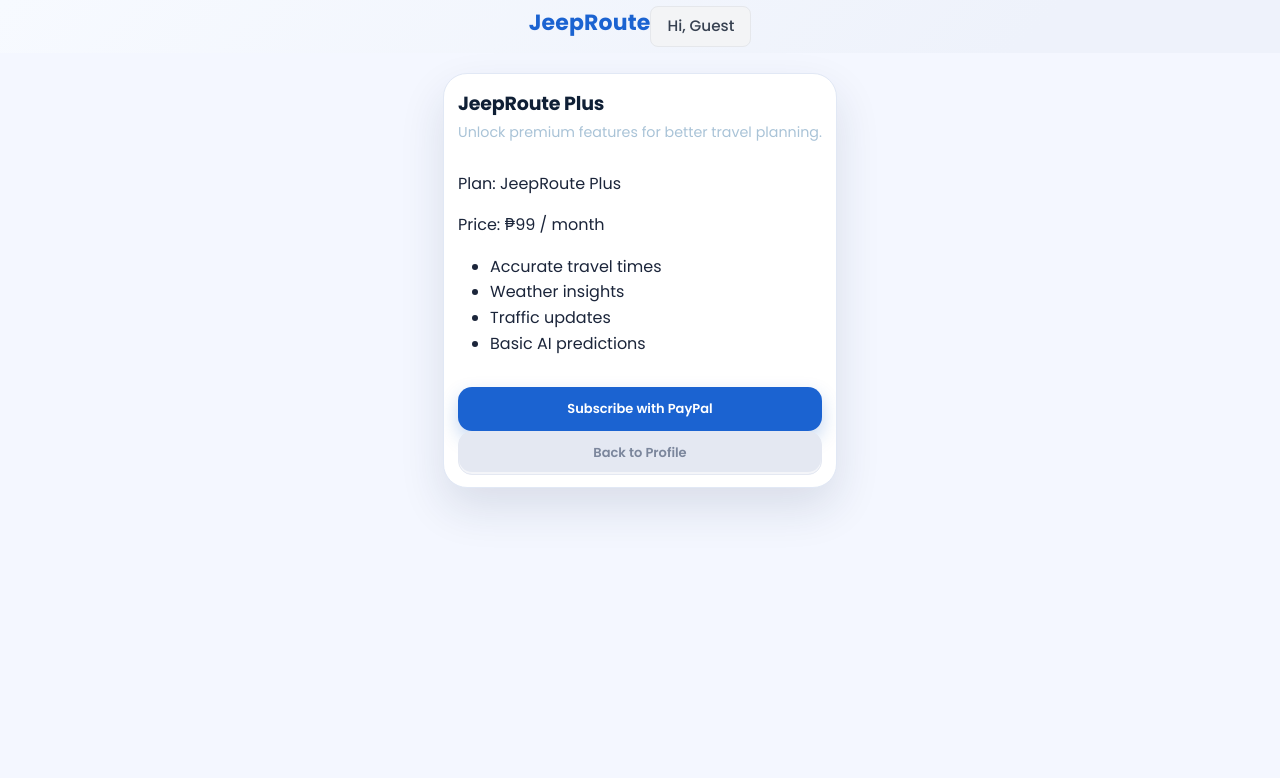
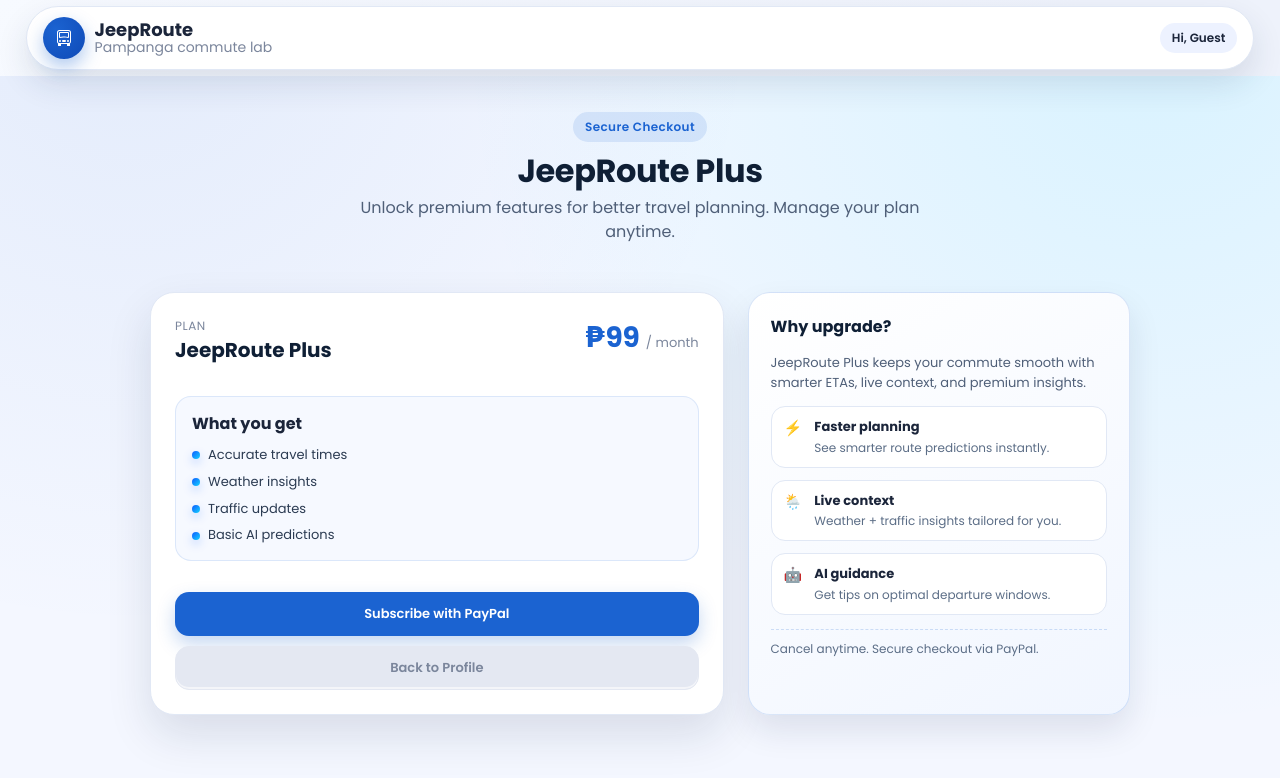
Before and after one commit to Japuri/frontend-commuter, a React (Create React App) app: page /payment in a window 1280 px wide. Shown: the top 778 px of the page. Built offline with nearby package versions, Linux system fonts and the light colour scheme; no server answers.

Commit message:
Added Styles for PaymentScreen

```diff
--- a/src/App.css
+++ b/src/App.css
@@ -2272,6 +2272,218 @@
   width: 100%;
 }
 
+.payment-page {
+  background: radial-gradient(circle at 10% 0%, rgba(27, 99, 209, 0.08), transparent 45%),
+    radial-gradient(circle at 90% 5%, rgba(18, 211, 255, 0.12), transparent 50%),
+    var(--bg);
+}
+
+.payment-hero {
+  padding: clamp(20px, 4vw, 36px) clamp(16px, 4vw, 32px) 0;
+  text-align: center;
+}
+
+.payment-hero__badge {
+  display: inline-flex;
+  align-items: center;
+  gap: 6px;
+  padding: 6px 12px;
+  border-radius: 999px;
+  background: rgba(27, 99, 209, 0.12);
+  color: var(--brand);
+  font-weight: 600;
+  font-size: 12px;
+  letter-spacing: 0.4px;
+}
+
+.payment-hero__title {
+  margin: 10px 0 6px;
+  font-size: clamp(22px, 4vw, 32px);
+  font-weight: 800;
+  color: #0f1f35;
+  letter-spacing: -0.4px;
+}
+
+.payment-hero__copy {
+  margin: 0 auto;
+  max-width: 620px;
+  color: #4f5f78;
+  font-size: clamp(14px, 2vw, 16px);
+}
+
+.payment-shell {
+  display: grid;
+  grid-template-columns: minmax(0, 1.2fr) minmax(0, 0.8fr);
+  gap: clamp(16px, 3vw, 24px);
+  width: min(980px, 100%);
+  margin: 0 auto;
+  padding: clamp(16px, 4vw, 28px) 0 clamp(24px, 5vw, 40px);
+}
+
+.payment-card {
+  background: #ffffff;
+  border-radius: 24px;
+  padding: clamp(18px, 3vw, 24px);
+  border: 1px solid var(--border-light);
+  box-shadow: 0 20px 45px rgba(15, 34, 65, 0.12);
+  display: flex;
+  flex-direction: column;
+  gap: 16px;
+}
+
+.payment-card__header {
+  display: flex;
+  align-items: flex-start;
+  justify-content: space-between;
+  gap: 16px;
+}
+
+.payment-card__label {
+  font-size: 12px;
+  color: var(--muted);
+  text-transform: uppercase;
+  letter-spacing: 0.5px;
+}
+
+.payment-card__title {
+  font-size: 20px;
+  font-weight: 700;
+  color: #0f1f35;
+}
+
+.payment-card__price {
+  display: flex;
+  align-items: baseline;
+  gap: 6px;
+}
+
+.payment-card__amount {
+  font-size: 28px;
+  font-weight: 800;
+  color: var(--brand);
+}
+
+.payment-card__period {
+  color: var(--muted);
+  font-size: 13px;
+}
+
+.payment-summary {
+  background: #f6f9ff;
+  border-radius: 16px;
+  padding: 14px 16px;
+  border: 1px solid rgba(27, 99, 209, 0.12);
+  color: #23324a;
+}
+
+.payment-summary__title {
+  font-weight: 700;
+  margin-bottom: 8px;
+  color: #1b253a;
+}
+
+.payment-summary__features {
+  list-style: none;
+  margin: 0;
+  padding: 0;
+  display: grid;
+  gap: 6px;
+}
+
+.payment-summary__features li {
+  display: flex;
+  align-items: center;
+  gap: 8px;
+  font-size: 13px;
+  color: #2b3b52;
+}
+
+.payment-summary__features li::before {
+  content: "";
+  width: 8px;
+  height: 8px;
+  border-radius: 50%;
+  background: linear-gradient(135deg, #0f5aff, #12d3ff);
+  box-shadow: 0 4px 10px rgba(16, 90, 255, 0.25);
+}
+
+.payment-summary__status {
+  display: flex;
+  justify-content: space-between;
+  font-size: 13px;
+  color: #2b3b52;
+}
+
+.payment-actions {
+  display: flex;
+  flex-direction: column;
+  gap: 10px;
+}
+
+.payment-panel {
+  background: linear-gradient(150deg, #ffffff 0%, #f1f6ff 100%);
+  border-radius: 22px;
+  padding: clamp(16px, 3vw, 22px);
+  border: 1px solid rgba(27, 99, 209, 0.16);
+  box-shadow: 0 16px 32px rgba(15, 34, 65, 0.1);
+  display: flex;
+  flex-direction: column;
+  gap: 14px;
+}
+
+.payment-panel__title {
+  font-size: 16px;
+  font-weight: 700;
+  color: #0f1f35;
+}
+
+.payment-panel__copy {
+  font-size: 13px;
+  color: #4f5f78;
+  line-height: 1.5;
+}
+
+.payment-panel__list {
+  display: flex;
+  flex-direction: column;
+  gap: 12px;
+}
+
+.payment-panel__item {
+  display: flex;
+  gap: 12px;
+  align-items: flex-start;
+  background: #ffffff;
+  border: 1px solid var(--border-light);
+  border-radius: 14px;
+  padding: 10px 12px;
+}
+
+.payment-panel__item strong {
+  display: block;
+  font-size: 13px;
+  color: #1b253a;
+}
+
+.payment-panel__item p {
+  margin: 2px 0 0;
+  font-size: 12px;
+  color: #5b6d86;
+}
+
+.payment-panel__note {
+  font-size: 12px;
+  color: #5b6d86;
+  border-top: 1px dashed rgba(27, 99, 209, 0.2);
+  padding-top: 10px;
+}
+
+@media (max-width: 1023px) {
+  .payment-shell {
+    grid-template-columns: 1fr;
+  }
+}
+
 .paypal-mock {
   background: var(--panel);
   border: 1px solid #1e2631;
--- a/src/Screens/PaymentScreen.js
+++ b/src/Screens/PaymentScreen.js
@@ -135,37 +135,79 @@
   const plan = planDetails[planType];
 
   return (
-    <div className="jeeproute-page">
+    <div className="jeeproute-page payment-page">
       <div className="jeeproute-navbar">
-        <div className="brand">JeepRoute</div>
-        <div className="header-actions">
-          <span className="welcome-msg">
+        <div className="navbar-shell">
+          <div className="navbar-brand-block">
+            <div className="navbar-badge" aria-hidden="true">
+              <svg xmlns="http://www.w3.org/2000/svg" width="16" height="16" fill="currentColor" class="bi bi-truck-front" viewBox="0 0 16 16">
+                <path d="M5 11a1 1 0 1 1-2 0 1 1 0 0 1 2 0m8 0a1 1 0 1 1-2 0 1 1 0 0 1 2 0m-6-1a1 1 0 1 0 0 2h2a1 1 0 1 0 0-2zM4 2a1 1 0 0 0-1 1v3.9c0 .625.562 1.092 1.17.994C5.075 7.747 6.792 7.5 8 7.5s2.925.247 3.83.394A1.008 1.008 0 0 0 13 6.9V3a1 1 0 0 0-1-1zm0 1h8v3.9q0 .002 0 0l-.002.004-.005.002h-.004C11.088 6.761 9.299 6.5 8 6.5s-3.088.26-3.99.406h-.003l-.005-.002L4 6.9q0 .002 0 0z"/> <path d="M1 2.5A2.5 2.5 0 0 1 3.5 0h9A2.5 2.5 0 0 1 15 2.5v9c0 .818-.393 1.544-1 2v2a.5.5 0 0 1-.5.5h-2a.5.5 0 0 1-.5-.5V14H5v1.5a.5.5 0 0 1-.5.5h-2a.5.5 0 0 1-.5-.5v-2a2.5 2.5 0 0 1-1-2zM3.5 1A1.5 1.5 0 0 0 2 2.5v9A1.5 1.5 0 0 0 3.5 13h9a1.5 1.5 0 0 0 1.5-1.5v-9A1.5 1.5 0 0 0 12.5 1z"/>
+              </svg>
+            </div>
+            <div className="navbar-brand-copy">
+              <span className="navbar-brand-title">JeepRoute</span>
+              <span className="navbar-brand-tagline">Pampanga commute lab</span>
+            </div>
+          </div>
+          <div className="header-actions navbar-actions">
+            <span className="navbar-greeting">
               Hi, {currentUser?.username || "Guest"}
             </span>
           </div>
         </div>
+      </div>
+
+      <div className="payment-hero">
+        <div className="payment-hero__badge">Secure Checkout</div>
+        <h1 className="payment-hero__title">{plan.name}</h1>
+        <p className="payment-hero__copy">
+          Unlock premium features for better travel planning. Manage your plan anytime.
+        </p>
+      </div>
 
       <div className="jeeproute-container payment-container">
-        <div className="plan-card plus">
-          <div className="plan-header">{plan.name}</div>
-          <p className="premium-desc">
-            Unlock premium features for better travel planning.
-          </p>
+        <div className="payment-shell">
+          <div className="payment-card">
+            <div className="payment-card__header">
+              <div>
+                <div className="payment-card__label">Plan</div>
+                <div className="payment-card__title">{plan.name}</div>
+              </div>
+              <div className="payment-card__price">
+                <span className="payment-card__amount">{plan.price}</span>
+                <span className="payment-card__period">/ month</span>
+              </div>
+            </div>
 
+            <div className="payment-summary">
               {subscriptionStatus === "free" ? (
                 <>
-              <div className="payment-summary">
-                <p>Plan: {plan.name}</p>
-                <p>Price: {plan.price} / month</p>
-                <ul className="feature-list">
+                  <div className="payment-summary__title">What you get</div>
+                  <ul className="payment-summary__features">
                     {plan.features.map((feature, idx) => (
                       <li key={idx}>{feature}</li>
                     ))}
                   </ul>
+                </>
+              ) : (
+                <>
+                  <div className="payment-summary__title">Subscription status</div>
+                  <div className="payment-summary__status">
+                    <span>Current Plan:</span>
+                    <strong>{subscriptionStatus}</strong>
+                  </div>
+                  <div className="payment-summary__status">
+                    <span>Status:</span>
+                    <strong>Active</strong>
+                  </div>
+                </>
+              )}
             </div>
 
             {error && <div className="error-message">{error}</div>}
 
+            {subscriptionStatus === "free" ? (
+              <div className="payment-actions">
                 <button
                   className="btn-neon-fill"
                   onClick={handleUpgrade}
@@ -180,16 +222,9 @@
                 >
                   Back to Profile
                 </button>
-            </>
+              </div>
             ) : (
-            <>
-              <div className="payment-summary">
-                <p>Current Plan: {subscriptionStatus}</p>
-                <p>Status: Active</p>
-              </div>
-
-              {error && <div className="error-message">{error}</div>}
-
+              <div className="payment-actions">
                 <button
                   className="btn-neon-outline"
                   onClick={handleCancel}
@@ -204,8 +239,40 @@
                 >
                   Back to Profile
                 </button>
-            </>
+              </div>
             )}
+          </div>
+
+          <div className="payment-panel">
+            <div className="payment-panel__title">Why upgrade?</div>
+            <div className="payment-panel__copy">
+              JeepRoute Plus keeps your commute smooth with smarter ETAs, live context, and premium insights.
+            </div>
+            <div className="payment-panel__list">
+              <div className="payment-panel__item">
+                <span>⚡</span>
+                <div>
+                  <strong>Faster planning</strong>
+                  <p>See smarter route predictions instantly.</p>
+                </div>
+              </div>
+              <div className="payment-panel__item">
+                <span>🌦️</span>
+                <div>
+                  <strong>Live context</strong>
+                  <p>Weather + traffic insights tailored for you.</p>
+                </div>
+              </div>
+              <div className="payment-panel__item">
+                <span>🤖</span>
+                <div>
+                  <strong>AI guidance</strong>
+                  <p>Get tips on optimal departure windows.</p>
+                </div>
+              </div>
+            </div>
+            <div className="payment-panel__note">Cancel anytime. Secure checkout via PayPal.</div>
+          </div>
         </div>
       </div>
     </div>
```
Lines whose indentation alone changed are shown as unchanged.
